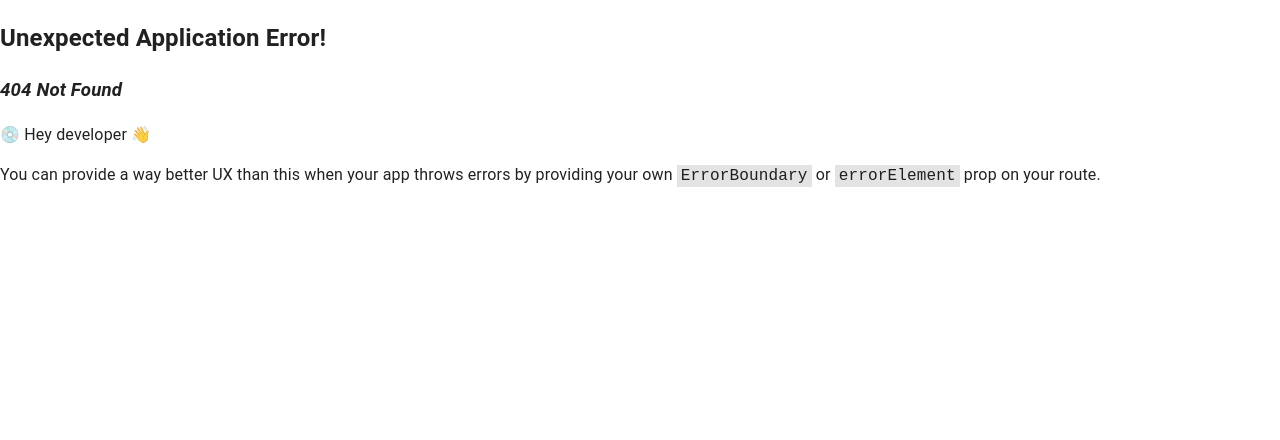
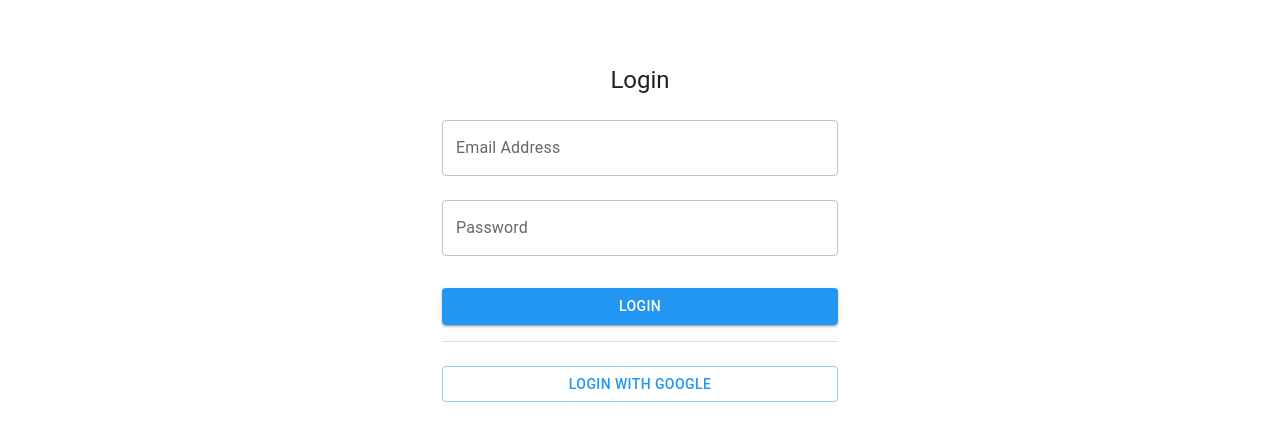
Before and after one commit to varun-mfs/healthcare-facility-management, a React (Vite) app: page /login in a window 1280 px wide. Before the commit this address had no page. Shown: the top 440 px of the page. Built offline with nearby package versions, Linux system fonts and the light colour scheme; no server answers.

Commit message:
add user login, signup, and logout functionality

```diff
--- a/package.json
+++ b/package.json
@@ -14,6 +14,7 @@
     "@emotion/styled": "^11.11.5",
     "@mui/icons-material": "^5.15.17",
     "@mui/material": "^5.15.17",
+    "firebase": "^10.12.0",
     "react": "^18.2.0",
     "react-dom": "^18.2.0",
     "react-firebase-hooks": "^5.1.1",
--- a/src/common/router.jsx
+++ b/src/common/router.jsx
@@ -2,6 +2,10 @@ import { createBrowserRouter } from 'react-router-dom'
 import Root from '../routes/Root.jsx'
 import Patient from '../routes/Patients.jsx'
 import Appointment from '../routes/Appointment.jsx'
+import AccessibilityIcon from '@mui/icons-material/Accessibility'
+import AccessAlarmsIcon from '@mui/icons-material/AccessAlarms';
+import Signup from '../routes/Signup.jsx'
+import Login from '../routes/Login.jsx'
 
 export const router = createBrowserRouter([
   {
@@ -14,17 +18,27 @@ export const router = createBrowserRouter([
         // path: "patients/",
         index: true,
         element: <Patient />,
+        icon: AccessibilityIcon,
       },
       {
         id: 2,
         name: "Appointments",
         path: "appointments/",
         element: <Appointment />,
+        icon: AccessAlarmsIcon,
       },
       // {
       //   path: "logout/",
       //   element: <Logout />,
       // },
     ]
-  }
+  },
+  {
+    path: "register/",
+    element: <Signup />,
+  },
+  {
+    path: "login/",
+    element: <Login />,
+  },
 ])
--- /dev/null
+++ b/src/firebase/config.js
@@ -0,0 +1,16 @@
+import { initializeApp } from "firebase/app";
+import { getAuth } from 'firebase/auth'
+
+// firebase configuration
+const firebaseConfig = {
+    apiKey: import.meta.env.VITE_APIKEY,
+    authDomain: import.meta.env.VITE_AUTHDOMAIN,
+    projectId: import.meta.env.VITE_PROJECTID,
+    storageBucket: import.meta.env.VITE_STORAGEBUCKET,
+    messagingSenderId: import.meta.env.VITE_MESSAGINGSENDERID,
+    appId: import.meta.env.VITE_APPID,
+};
+
+// Initialize Firebase
+export const FirebaseApp = initializeApp(firebaseConfig)
+export const FirebaseAuth = getAuth(FirebaseApp)
--- /dev/null
+++ b/src/routes/Login.jsx
@@ -0,0 +1,93 @@
+import { Box, Button, Container, Divider, TextField, Typography } from "@mui/material"
+import { FirebaseAuth } from "../firebase/config";
+import { useEffect } from "react";
+import { useNavigate } from "react-router-dom";
+import { useSignInWithEmailAndPassword, useSignInWithGoogle } from "react-firebase-hooks/auth";
+
+const Login = () => {
+    const navigate = useNavigate();
+    const [
+        signInWithEmailAndPassword,
+        user,
+        loading,
+        error,
+    ] = useSignInWithEmailAndPassword(FirebaseAuth);
+
+    const [signInWithGoogle, gUser, gLoading, gError] = useSignInWithGoogle(FirebaseAuth);
+
+    const handleSubmit = (e) => {
+        e.preventDefault();
+
+        const email = e.target.email.value;
+        const password = e.target.password.value;
+
+        console.log(email, password)
+        signInWithEmailAndPassword(email, password)
+    }
+
+    useEffect(() => {
+        if (loading) {
+            return <p>Loading...</p>;
+        }
+
+        if (user || gUser) {
+            navigate("/")
+        }
+    }, [user, navigate, gUser])
+
+    return (
+        <Container maxWidth="xs">
+            <Box
+                sx={{
+                    marginTop: 8,
+                    display: "flex",
+                    flexDirection: "column",
+                    justifyContent: "center",
+                    alignItems: "center",
+                }}
+            >
+                <Typography component="h1" variant="h5">
+                    Login
+                </Typography>
+
+                <Box component="form" noValidate sx={{ mt: 1 }} onSubmit={handleSubmit}>
+                    <TextField
+                        margin="normal"
+                        fullWidth
+                        name="email"
+                        label="Email Address"
+                    />
+                    <TextField
+                        margin="normal"
+                        fullWidth
+                        name="password"
+                        label="Password"
+                    />
+
+                    <Button
+                        type="submit"
+                        fullWidth
+                        variant="contained"
+                        sx={{ mt: 3, mb: 2 }}
+                    >
+                        Login
+                    </Button>
+                    <Divider />
+                    <Button
+                        type="submit"
+                        fullWidth
+                        variant="outlined"
+                        sx={{ mt: 3, mb: 2 }}
+                        onClick={() => {signInWithGoogle()}}
+                    >
+                        Login with Google
+                    </Button>
+
+                </Box>
+
+            </Box>
+        </Container>
+    )
+}
+
+export default Login
--- a/src/routes/Root.jsx
+++ b/src/routes/Root.jsx
@@ -7,6 +7,9 @@ import InboxIcon from '@mui/icons-material/MoveToInbox';
 import MailIcon from '@mui/icons-material/Mail';
 import { Link, Outlet, useLocation } from "react-router-dom";
 import { router } from "../common/router";
+import { Logout } from "@mui/icons-material";
+import { useAuthState, useSignOut } from "react-firebase-hooks/auth";
+import { FirebaseAuth } from "../firebase/config";
 
 const drawerWidth = 241;
 
@@ -20,9 +23,24 @@ function Root() {
 
   // for displaying selected option name in appbar
   const currentRoute = routes.find(route => route.path ? "/" + route.path === location.pathname : location.pathname === "/")
-  console.log("🚀 ~ file: Root.jsx:23 ~ Root ~ currentRoute:", currentRoute)
+  // console.log("🚀 ~ file: Root.jsx:23 ~ Root ~ currentRoute:", currentRoute)
 
-  console.log("first", routes)
+  // Logout user
+  const [signOut, loading, error] = useSignOut(FirebaseAuth);
+
+  // Retrieve and monitor the authentication state from Firebase
+  const [user, authStateLoading, authStateError] = useAuthState(FirebaseAuth);
+  console.log("🚀 ~ file: Root.jsx:33 ~ Root ~ user:", user)
+
+
+  const handleLogOut = async () => {
+    const success = await signOut();
+    if (success) {
+      alert('You have logged out!');
+    }
+  }
+
+  // console.log("first", routes)
   return (
     <Box sx={{ display: "flex" }}>
       {/* Right top bar */}
@@ -57,14 +75,23 @@ function Root() {
                 LinkComponent={Link}
                 to={route.path ? route.path : "/"}>
                 <ListItemIcon>
-                  {route.id % 2 === 0 ? <InboxIcon /> : <MailIcon />}
+                  {/* {route.id % 2 === 0 ? <InboxIcon /> : <MailIcon />} */}
+                  {<route.icon />}
                 </ListItemIcon>
                 <ListItemText primary={route.name} />
               </ListItemButton>
             </ListItem>
           ))}
+          {/* Logout button */}
+          <Divider />
+          <ListItem disablePadding>
+            <ListItemButton onClick={handleLogOut}>
+              <ListItemIcon><Logout></Logout></ListItemIcon>
+              <ListItemText primary="Logout" />
+            </ListItemButton>
+          </ListItem>
         </List>
-        {/* <Divider />
+        {/*
         <List>
           {['All mail', 'Trash', 'Spam'].map((text, index) => (
             <ListItem key={text} disablePadding>
@@ -85,20 +112,6 @@ function Root() {
       >
         <Toolbar />
         <Outlet />
-        {/* <Typography paragraph>
-          Lorem ipsum dolor sit amet, consectetur adipiscing elit, sed do eiusmod
-          tempor incididunt ut labore et dolore magna aliqua. Rhoncus dolor purus non
-          enim praesent elementum facilisis leo vel. Risus at ultrices mi tempus
-          imperdiet. Semper risus in hendrerit gravida rutrum quisque non tellus.
-          Convallis convallis tellus id interdum velit laoreet id donec ultrices.
-          Odio morbi quis commodo odio aenean sed adipiscing. Amet nisl suscipit
-          adipiscing bibendum est ultricies integer quis. Cursus euismod quis viverra
-          nibh cras. Metus vulputate eu scelerisque felis imperdiet proin fermentum
-          leo. Mauris commodo quis imperdiet massa tincidunt. Cras tincidunt lobortis
-          feugiat vivamus at augue. At augue eget arcu dictum varius duis at
-          consectetur lorem. Velit sed ullamcorper morbi tincidunt. Lorem donec massa
-          sapien faucibus et molestie ac.
-        </Typography> */}
       </Box>
     </Box>
   )
--- /dev/null
+++ b/src/routes/Signup.jsx
@@ -0,0 +1,80 @@
+import { Box, Button, Container, TextField, Typography } from "@mui/material"
+import { useCreateUserWithEmailAndPassword } from 'react-firebase-hooks/auth';
+import { FirebaseAuth } from "../firebase/config";
+import { useEffect } from "react";
+import { useNavigate } from "react-router-dom";
+
+const Signup = () => {
+    const [
+        createUserWithEmailAndPassword,
+        user,
+        loading,
+        error,
+    ] = useCreateUserWithEmailAndPassword(FirebaseAuth);
+    const navigate = useNavigate();
+
+    const handleSubmit = (e) => {
+        e.preventDefault();
+
+        const email = e.target.email.value;
+        const password = e.target.password.value;
+
+        console.log(email, password)
+        createUserWithEmailAndPassword(email, password);
+    }
+
+    useEffect(() => {
+        if (loading) {
+            return <p>Loading...</p>;
+        }
+        if (user) {
+            navigate("/")
+        }
+    }, [user, navigate])
+
+    return (
+        <Container maxWidth="xs">
+            <Box
+                sx={{
+                    marginTop: 8,
+                    display: "flex",
+                    flexDirection: "column",
+                    justifyContent: "center",
+                    alignItems: "center",
+                }}
+            >
+                <Typography component="h1" variant="h5">
+                    Signup
+                </Typography>
+
+                <Box component="form" noValidate sx={{ mt: 1 }} onSubmit={handleSubmit}>
+                    <TextField
+                        margin="normal"
+                        fullWidth
+                        name="email"
+                        label="Email Address"
+                    />
+                    <TextField
+                        margin="normal"
+                        fullWidth
+                        name="password"
+                        label="Password"
+                    />
+
+                    <Button
+                        type="submit"
+                        fullWidth
+                        variant="contained"
+                        sx={{ mt: 3, mb: 2 }}
+                    >
+                        Signup
+                    </Button>
+
+                </Box>
+
+            </Box>
+        </Container>
+    )
+}
+
+export default Signup
```
Also changed, not shown: 1 other file (tests, documents, lock files or other folders).
